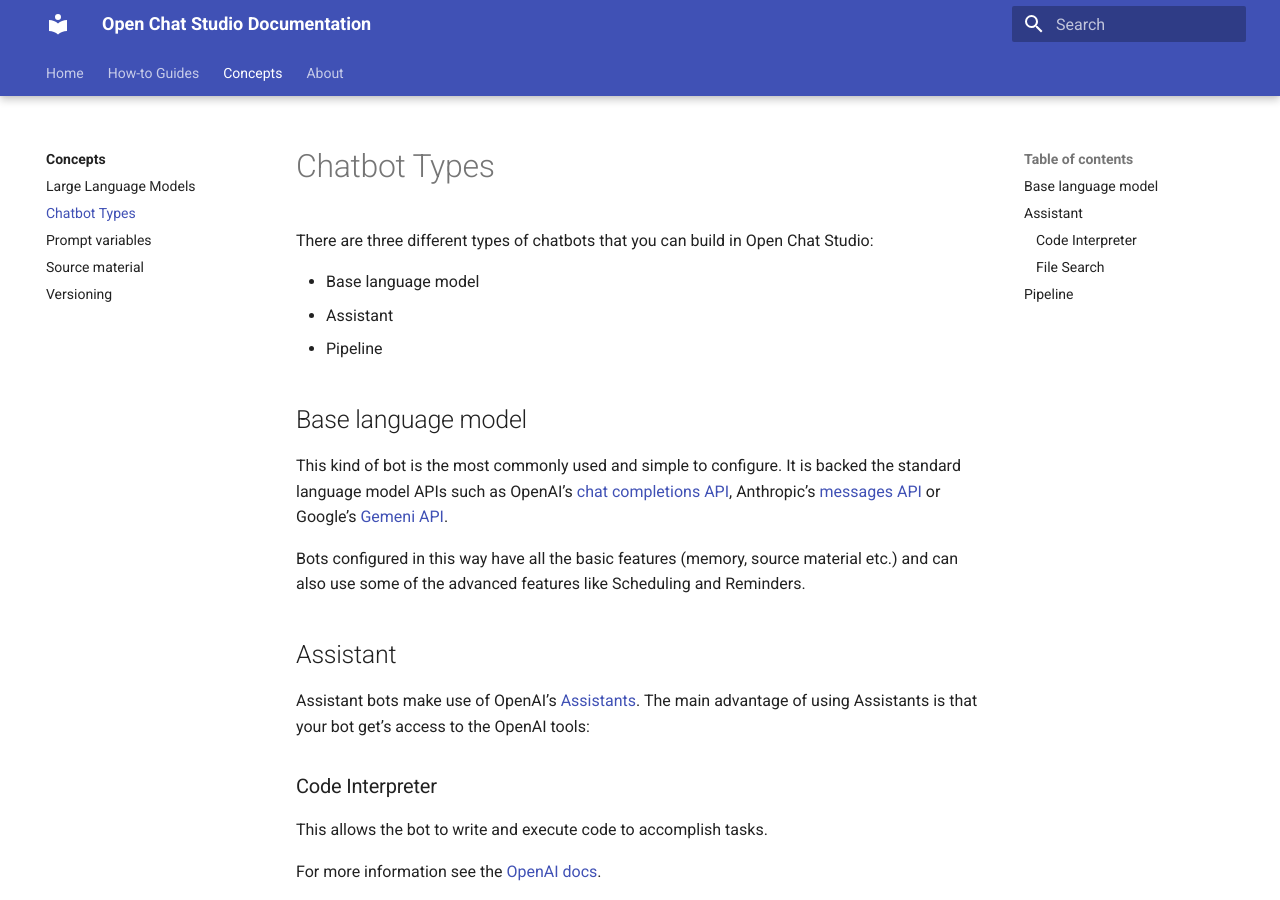
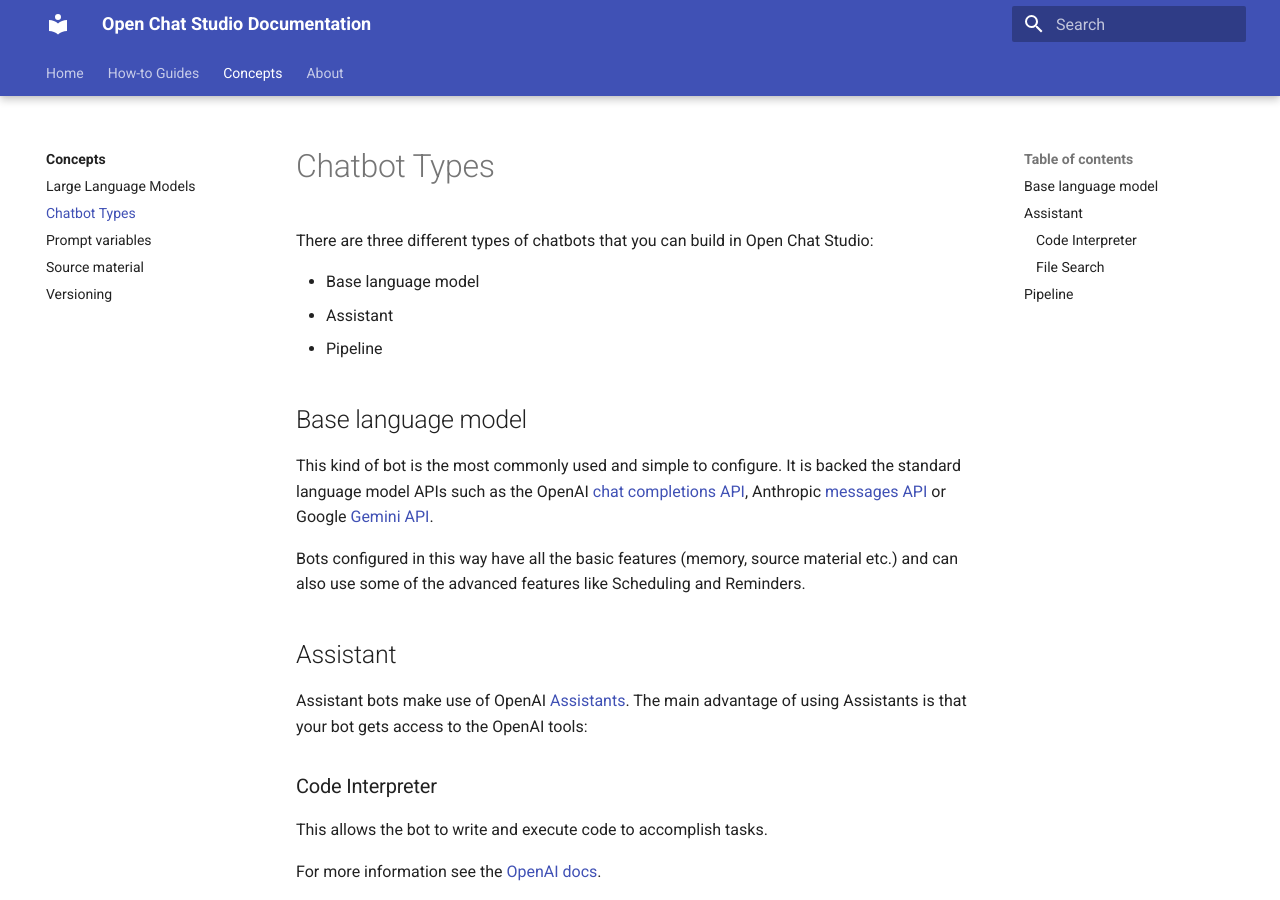
Before and after one commit to dimagi/open-chat-studio-docs, an MkDocs documentation site: the page built from docs/concepts/chatbot_types.md, in a window 1280 px wide and 900 px high. Built offline with MkDocs 1.6.1 and Material for MkDocs 9.7.7, drawn with Linux system fonts in a browser that asks for light colours.

Commit message:
misc grammar

```diff
--- a/docs/concepts/chatbot_types.md
+++ b/docs/concepts/chatbot_types.md
@@ -8,13 +8,13 @@
 
 ## Base language model
 
-This kind of bot is the most commonly used and simple to configure. It is backed the standard language model APIs such as OpenAI’s [chat completions API][1], Anthropic’s [messages API][2] or Google’s [Gemeni API][3].
+This kind of bot is the most commonly used and simple to configure. It is backed the standard language model APIs such as the OpenAI [chat completions API][1], Anthropic [messages API][2] or Google [Gemini API][3].
 
 Bots configured in this way have all the basic features (memory, source material etc.) and can also use some of the advanced features like Scheduling and Reminders.
 
 
 ## Assistant
-Assistant bots make use of OpenAI’s [Assistants][4]. The main advantage of using Assistants is that your bot get’s access to the OpenAI tools:
+Assistant bots make use of OpenAI [Assistants][4]. The main advantage of using Assistants is that your bot gets access to the OpenAI tools:
 
 ### Code Interpreter
 This allows the bot to write and execute code to accomplish tasks.
```
